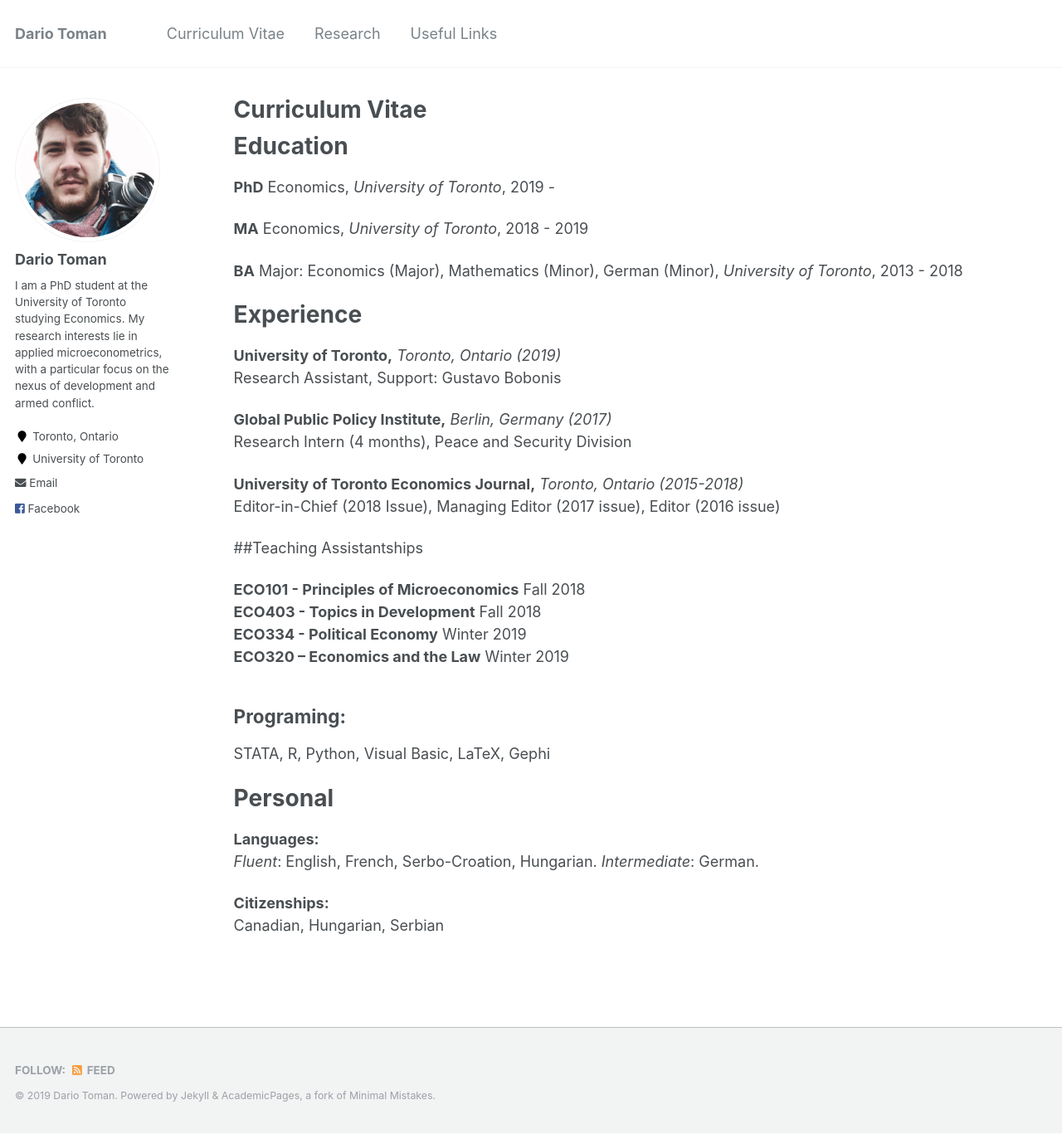
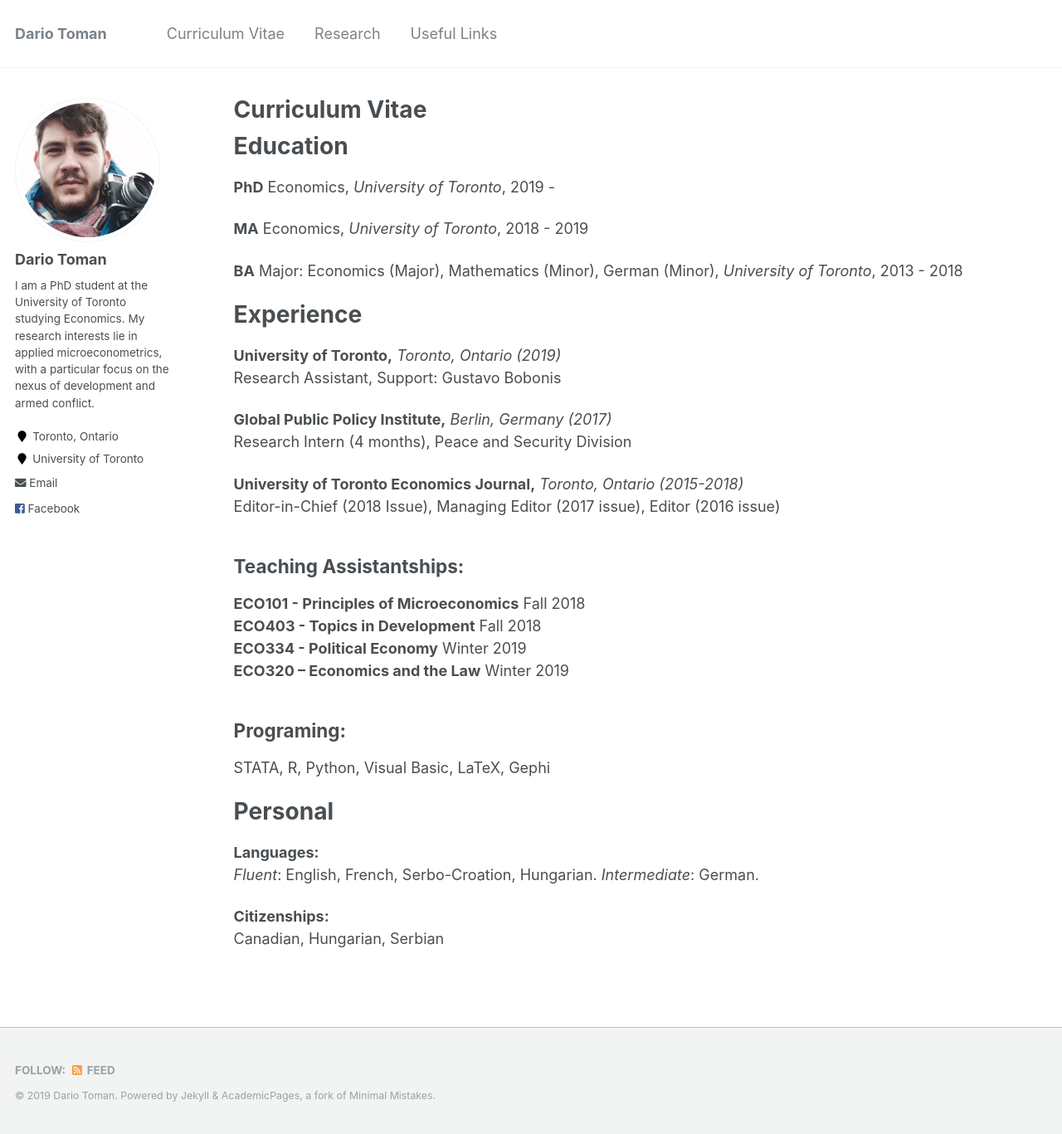
Before and after one commit to dariotoman/website, a Jekyll site: the page built from _pages/cv.md, in a window 1280 px wide and 1367 px high. Shown: the whole window at 83% size. Built offline with Jekyll 4.4.1, drawn with Linux system fonts in a browser that asks for light colours.

Commit message:
Update cv.md

```diff
--- a/_pages/cv.md
+++ b/_pages/cv.md
@@ -28,13 +28,11 @@ Research Intern (4 months), Peace and Security Division
 **University of Toronto Economics Journal,** _Toronto, Ontario (2015-2018)_<br>
 Editor-in-Chief (2018 Issue),  Managing Editor (2017 issue), Editor (2016 issue)
 
-##Teaching Assistantships
-
+## Teaching Assistantships:
 **ECO101 - Principles of Microeconomics** Fall 2018 <br>
 **ECO403 - Topics in Development** Fall 2018 <br>
 **ECO334 - Political Economy** Winter 2019 <br>
 **ECO320 – Economics and the Law** Winter 2019  <br>
-
 
 ## Programing:
 STATA, R, Python, Visual Basic, LaTeX, Gephi
```
